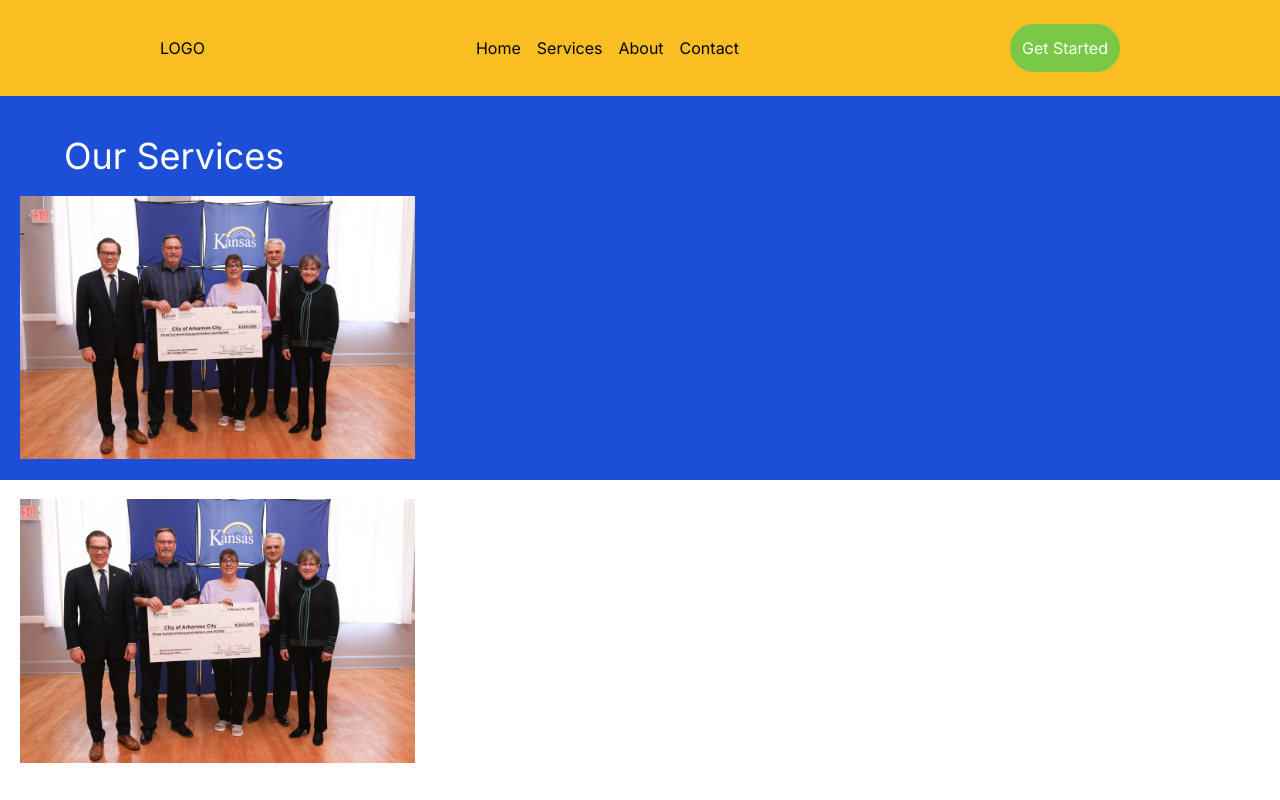
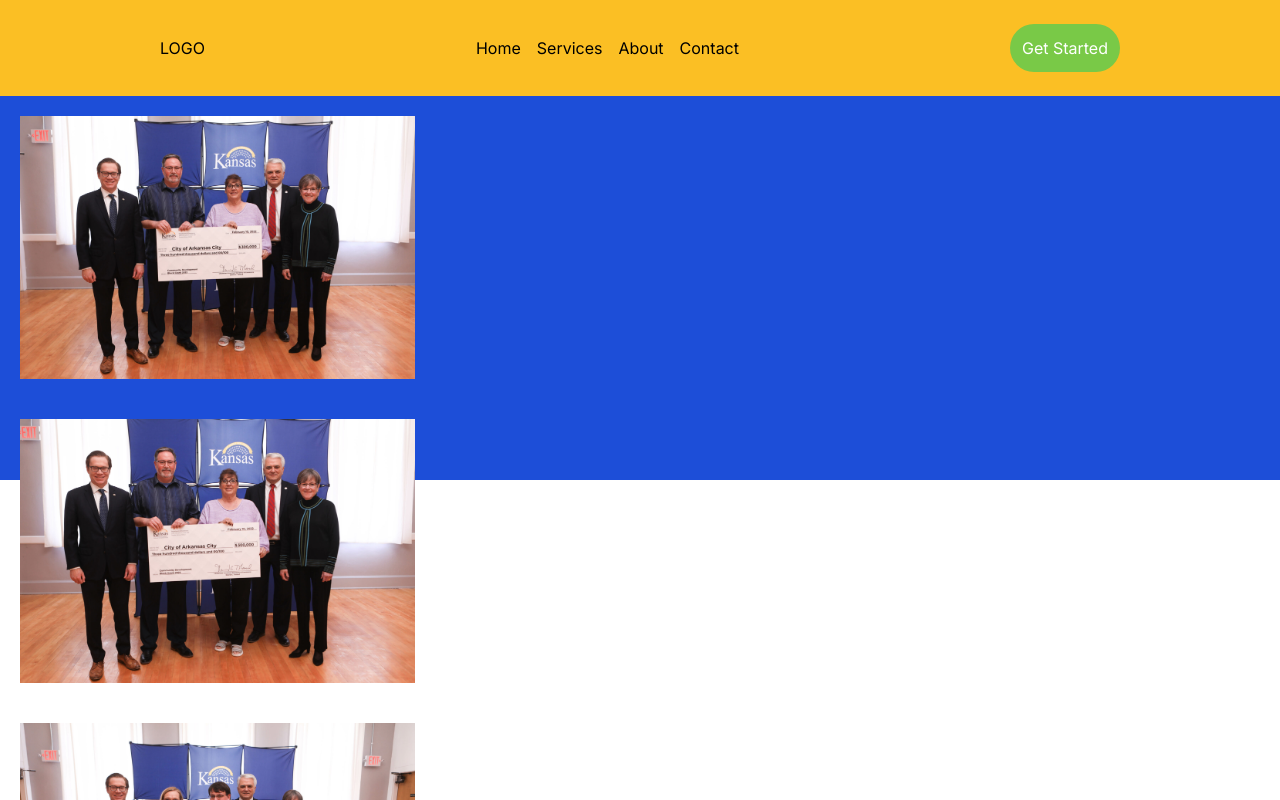
Before and after one commit to Richson-Tech/org, a Next.js app: page / in a window 1280 px wide. Shown: the top 800 px of the page. Built offline with nearby package versions, Linux system fonts and the light colour scheme.

Commit message:
new commits

```diff
--- a/src/components/First.jsx
+++ b/src/components/First.jsx
@@ -4,7 +4,6 @@ import React from 'react'
 const First = () => {
   return (
     <div className='bg-blue-700 h-96'>
-        <h4 className='text-4xl pt-10 pl-16 text-white'>Our Services</h4>
         <div className='flex flex-col pb-0'>
         <Image
               src="/1.jpeg"
```
